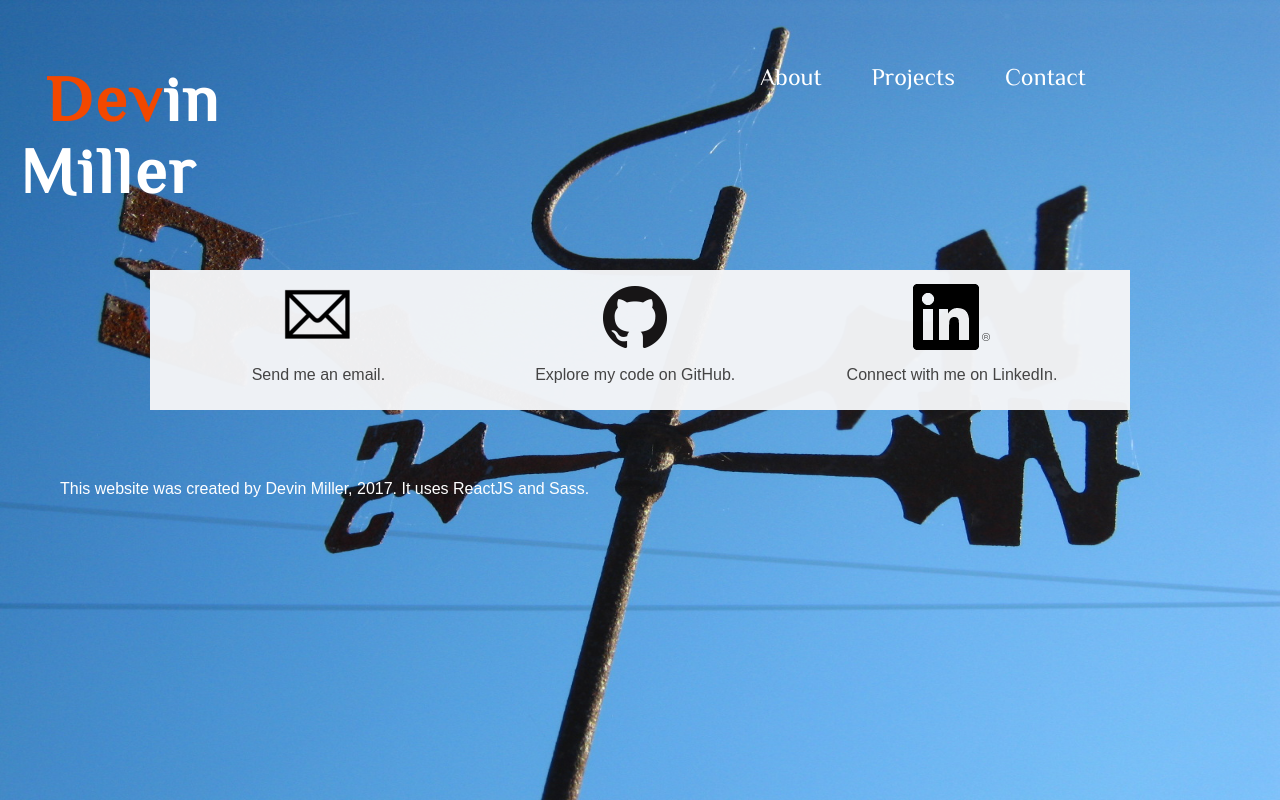
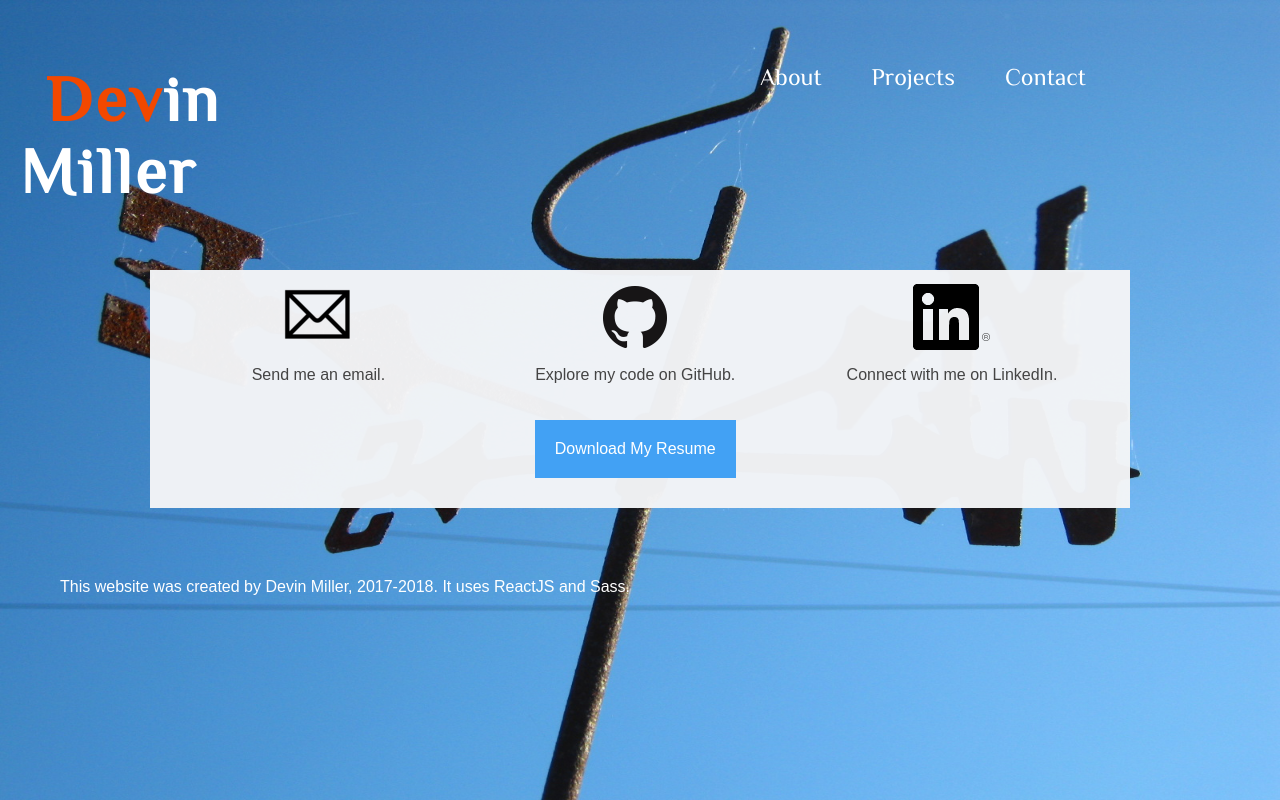
Before and after one commit to devzmiller/devin-portfolio, a React (Create React App) app: page / in a window 1280 px wide. Both pictures are taken after a click on the item "Contact". Built offline with nearby package versions, Linux system fonts and the light colour scheme.

Commit message:
Additional styling to the contact page--added a resume download button.

```diff
--- a/src/App.js
+++ b/src/App.js
@@ -28,7 +28,7 @@ class App extends Component {
 
         </header>
         <Content view={this.state.view}/>
-        <footer>This website was created by Devin Miller, 2017. It uses ReactJS and Sass.</footer>
+        <footer>This website was created by Devin Miller, 2017-2018. It uses ReactJS and Sass.</footer>
       </div>
     );
   }
--- a/src/components/Contact.js
+++ b/src/components/Contact.js
@@ -3,6 +3,7 @@ import '../stylesheets/Contact.css'
 import githubLogo from '../images/GitHub-Mark-64px.png';
 import linkedinLogo from '../images/In-Black-66px-R.png';
 import emailLogo from '../images/mail-logo-70px.png';
+import resume from '../DevinMiller-Resume.pdf';
 
 class Contact extends Component {
   render() {
@@ -20,6 +21,9 @@ class Contact extends Component {
           <a href="https://www.linkedin.com/in/devzmiller/" target="_blank"><img src={linkedinLogo} alt="my linkedin"/></a>
           <p>Connect with me on LinkedIn.</p>
         </div>
+        <div className="resume-button">
+          <a href={resume} target="_blank">Download My Resume</a>
+        </div>
       </div>
     )
   }
--- a/src/stylesheets/Contact.css
+++ b/src/stylesheets/Contact.css
@@ -1,7 +1,9 @@
 .social-logos {
   display: grid;
   grid-template-columns: 33% 33% 33%;
-  margin: auto; }
+  margin: auto;
+  grid-row-gap: 20px;
+  margin-bottom: 20px; }
 
 .social-logo {
   justify-self: center;
@@ -9,3 +11,15 @@
   .social-logo img {
     display: block;
     margin: auto; }
+
+.resume-button {
+  grid-column-start: 2;
+  grid-row-start: 2;
+  text-align: center;
+  background-color: #42a1f4;
+  padding: 20px;
+  width: fit-content;
+  margin: auto; }
+  .resume-button a {
+    color: white;
+    text-decoration: none; }
--- a/src/stylesheets/Contact.scss
+++ b/src/stylesheets/Contact.scss
@@ -2,6 +2,8 @@
   display: grid;
   grid-template-columns: 33% 33% 33%;
   margin: auto;
+  grid-row-gap: 20px;
+  margin-bottom: 20px;
 }
 
 .social-logo {
@@ -12,3 +14,17 @@
     margin: auto;
   }
 }
+
+.resume-button {
+  grid-column-start: 2;
+  grid-row-start: 2;
+  text-align: center;
+  background-color: #42a1f4;
+  padding: 20px;
+  width: fit-content;
+  margin: auto;
+  a {
+    color: white;
+    text-decoration: none;
+  }
+}
```
Also changed, not shown: 1 other file (tests, documents, lock files or other folders).
